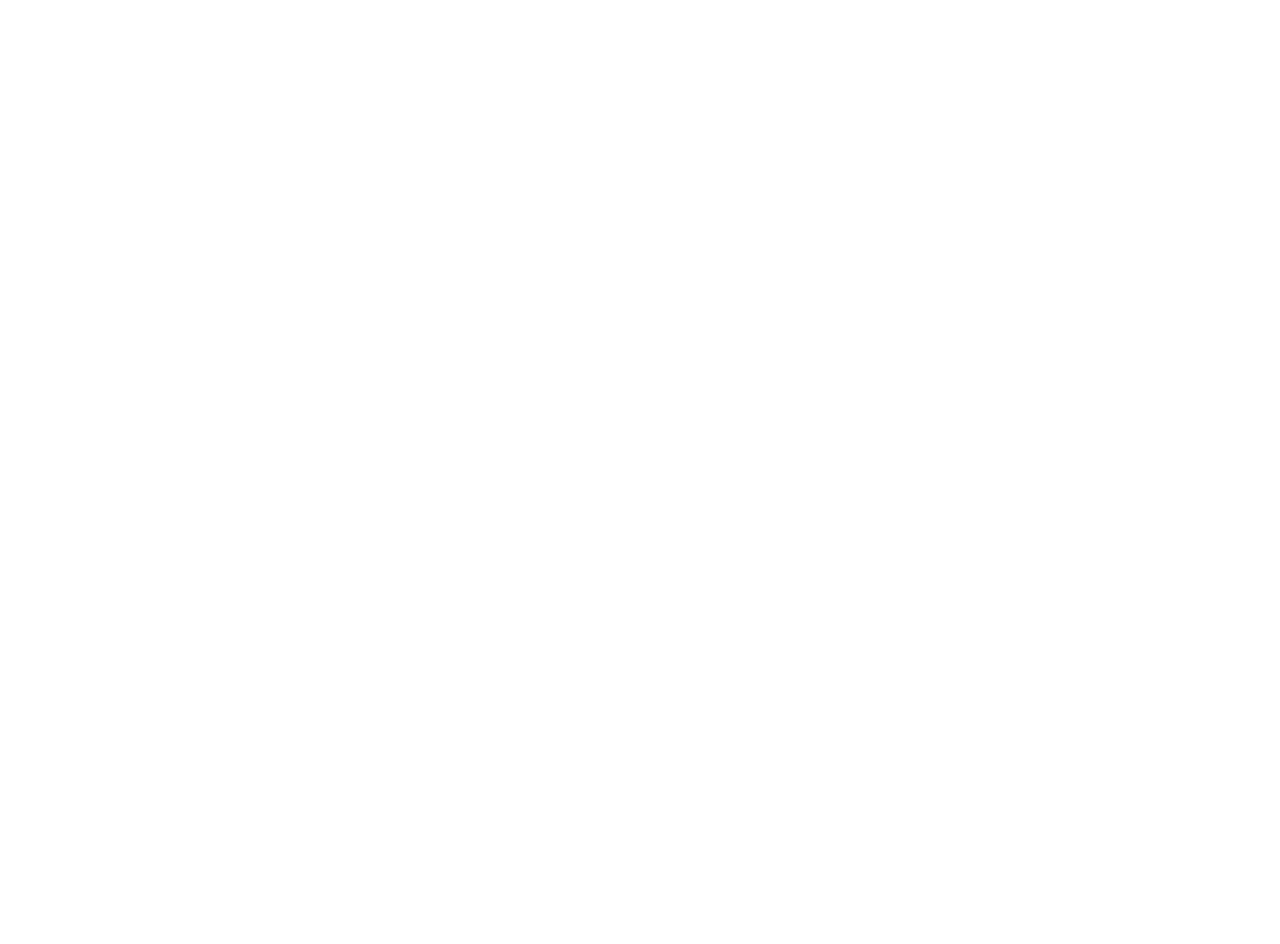
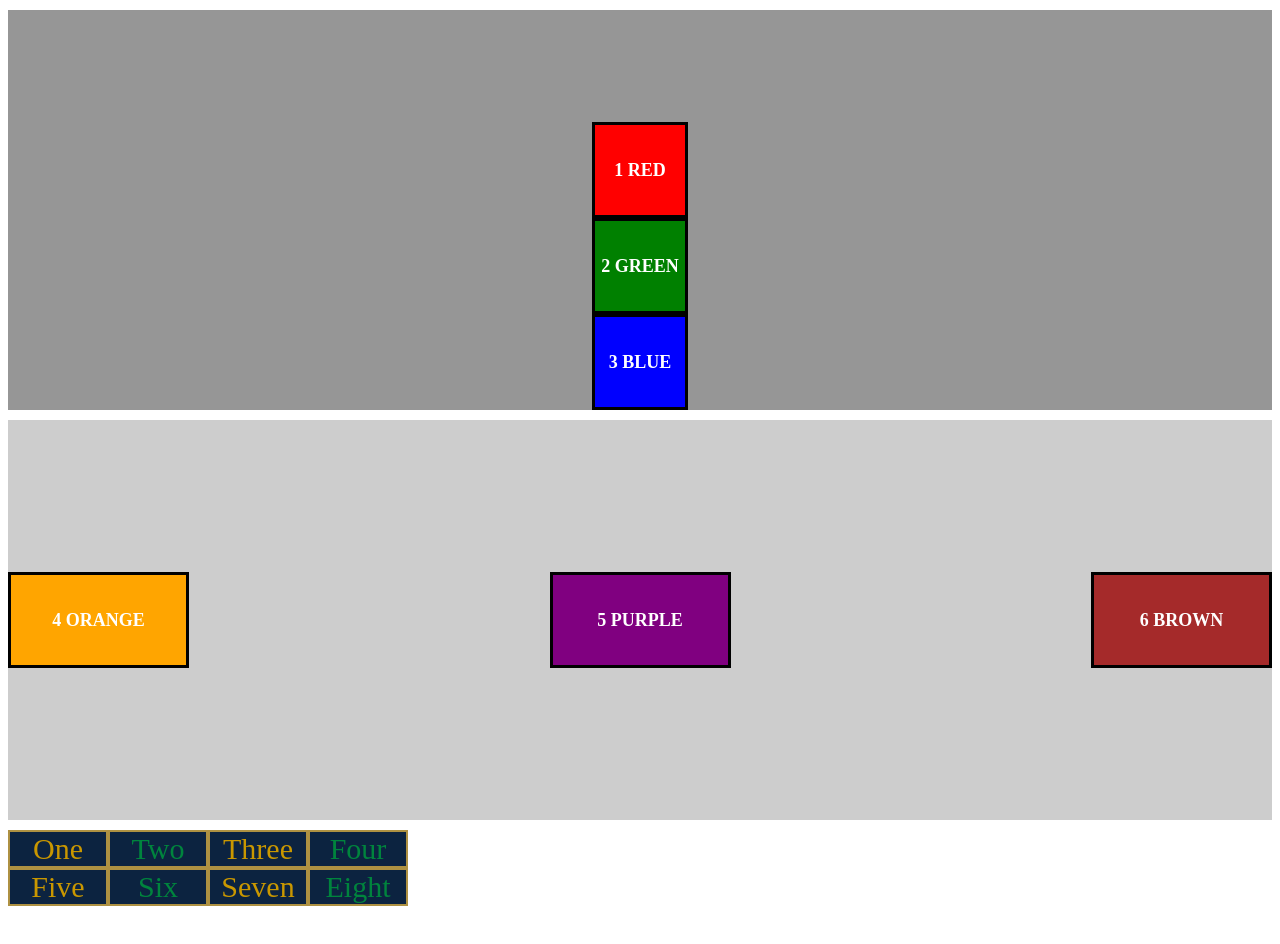
Before and after one commit to ParkerBarnett/FlexboxGridExercise, a plain HTML site: page index.html in a window 1280 px wide. Before the commit the page ends 800 px from the top, so only its background shows below. Drawn offline with Linux system fonts and the light colour scheme.

Commit message:
Finished non-bonus questions

```diff
--- a/index.html
+++ b/index.html
@@ -1,13 +1,35 @@
 <!DOCTYPE html>
 <html lang="en">
+
 <head>
     <meta charset="UTF-8">
-    <meta http-equiv="X-UA-Compatible" content="IE=edge">
     <meta name="viewport" content="width=device-width, initial-scale=1.0">
-    <meta name="description" content="">
-    <title>Document</title>
+    <meta name="description" content="Flexbox Grid Exercise">
+    <title>FlexboxGrid Exercise</title>
+    <link rel="stylesheet" href="style.css">
 </head>
+
 <body>
+    <section id="one">
+        <div id="red">1 Red</div>
+        <div id="green">2 Green</div>
+        <div id="blue">3 Blue</div>
+    </section>
+    <section id="two">
+        <div id="orange">4 Orange</div>
+        <div id="purple">5 Purple</div>
+        <div id="brown">6 Brown</div>
+    </section>
+    <section id="three">
+        <p id="p-one">One</p>
+        <p id="p-two">Two</p>
+        <p id="p-three">Three</p>
+        <p id="p-four">Four</p>
+        <p id="p-five">Five</p>
+        <p id="p-six">Six</p>
+        <p id="p-seven">Seven</p>
+        <p id="p-eight">Eight</p>
+    </section>
+</body>
 
-</body>
 </html>
--- a/style.css
+++ b/style.css
@@ -0,0 +1,101 @@
+section:not(#three) {
+    height: 400px;
+    margin: 10px 0;
+   }
+   #one {
+    background-color: rgb(150, 150, 150);
+   }
+   #two {
+    background-color: rgb(205, 205, 205);
+   }
+   #three {
+    background-color: rgb(150, 150, 150);
+    width: 400px;
+    margin-bottom: 200px;
+   }
+   div {
+    width: 90px;
+    height: 90px;
+    border: 3px solid black;
+    font-size: 18px;
+    font-weight: bold;
+    color: white;
+    text-transform: uppercase;
+    display: flex;
+    justify-content: center;
+    align-items: center;
+   }
+   #two div {
+    width: 175px;
+   }
+   #red {
+    background-color: red;
+   }
+   #green {
+    background-color: green;
+   }
+   #blue {
+    background-color: blue;
+   }
+   #orange {
+    background-color: orange;
+   }
+   #purple {
+    background-color: purple;
+   }
+   #brown {
+    background-color: brown;
+   }
+   p {
+    margin: 0;
+    background-color: #0C2340;
+    border: 2px solid #AE9142;
+    font-size: 30px;
+    color: #C99700;
+    text-align: center;
+   }
+   p:nth-of-type(even) {
+    color: #00843D;
+   }
+
+   /* START BELOW THIS LINE */
+
+   #one {
+    /* 1 */
+    display: flex;
+
+    /* 2 */
+    justify-content: flex-end;
+
+    /* 3 */
+    flex-direction: column;
+
+    /* 4 */
+    align-items: center;
+}
+
+#two {
+    /* 5 */
+    display: flex;
+
+    /* 6 */
+    align-items: center;
+
+    /* 7 */
+    justify-content: space-between;
+
+    /* 8 */
+    flex-wrap: wrap;
+}
+
+#three {
+    /* 9 */
+    display: grid;
+
+    /* 10 */
+    grid-template-columns: repeat(4, 1fr);
+
+    /* 11 */
+    grid-auto-flow: 100px;
+
+}
```
